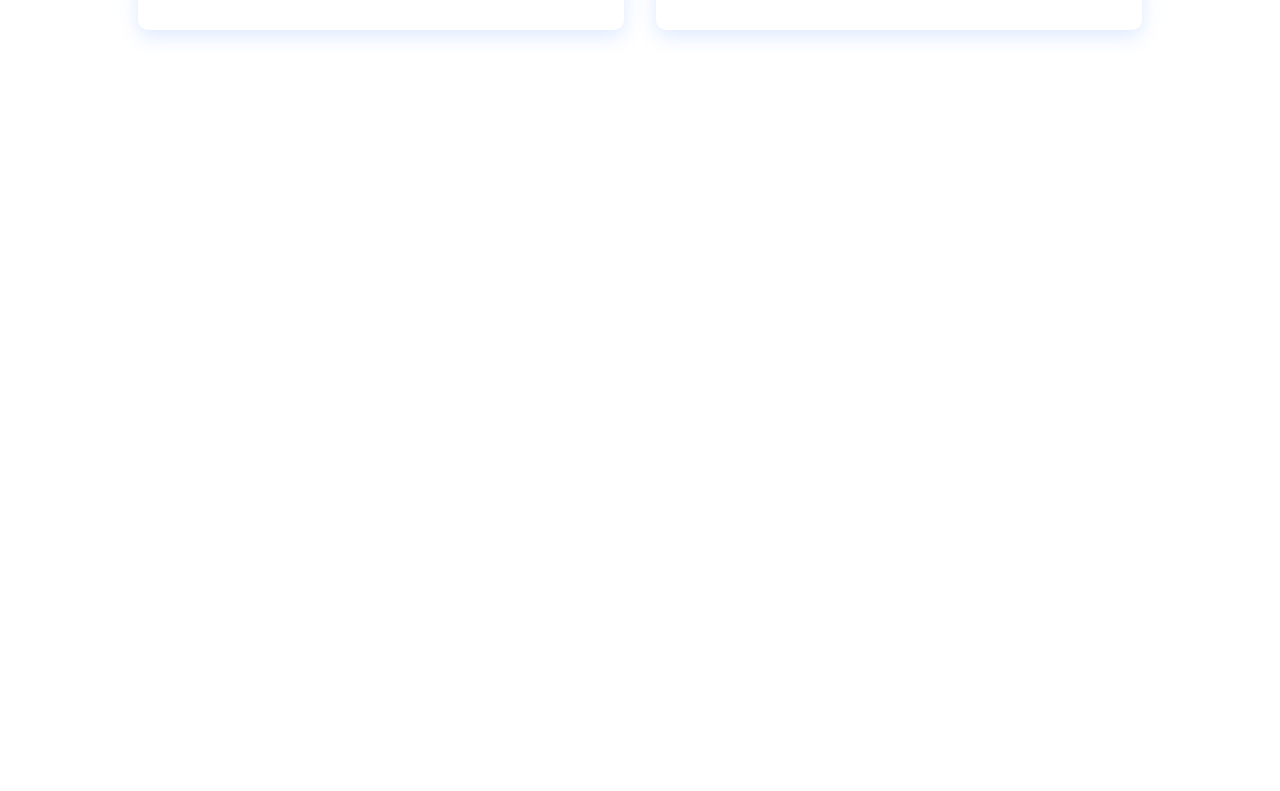
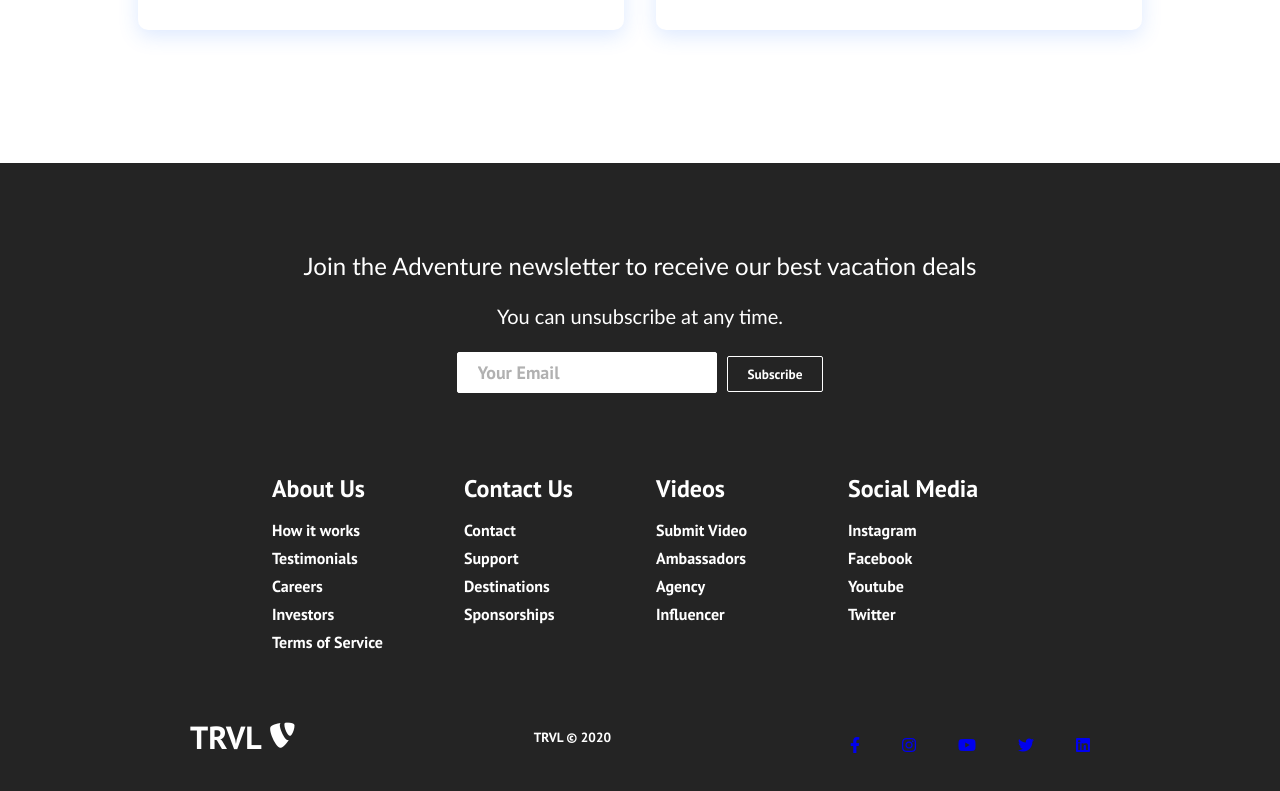
Before and after one commit to realiru/Portfolio-Website, a React (Create React App) app in the folder portfolio/: page / in a window 1280 px wide. Shown: the part 1430-2221 px from the top of the page. Before the commit the page ends 1593 px from the top, so only its background shows below. Built offline with nearby package versions, Linux system fonts and the light colour scheme.

Commit message:
Footer added
Footer added. Website completed (skeleton of final website)

```diff
--- a/portfolio/src/components/Footer.css
+++ b/portfolio/src/components/Footer.css
@@ -0,0 +1,161 @@
+.footer-container{
+    background-color: #242424;
+    padding: 4rem 0 2rem 0;
+    display: flex;
+    flex-direction: column;
+    justify-content: center;
+    align-items: center;
+}
+
+.footer-subscription{
+    display: flex;
+    flex-direction: column;
+    justify-content: center;
+    align-items: center;
+    text-align: center;
+    margin-bottom: 24px;
+    padding: 24px;
+    color: #fff;
+}
+
+.footer-subscription > p {
+    font-family: 'Trebuchet MS', 'Lucida Sans Unicode', 'Lucida Grande', 'Lucida Sans', Arial, sans-serif;
+}
+
+.footer-subscription-heading{
+    margin-bottom: 24px;
+    font-size: 24px;
+}
+
+.footer-subscription-text{
+    margin-bottom: 24px;
+    font-size: 20px;
+}
+
+.footer-input{
+    padding: 8px 20px;
+    border-radius: 2px;
+    margin-right: 10px;
+    outline: none;
+    /* border: none; */
+    font-size: 18px;
+    margin-bottom: 16px;
+    border: 1px solid #fff;
+}
+
+.footer-links{
+    width: 100%;
+    max-width: 1000px;
+    display: flex;
+    justify-content: center;
+}
+
+.footer-link-wrapper{
+    display: flex;
+}
+
+.footer-link-items{
+    display: flex;
+    flex-direction: column;
+    align-items: flex-start;
+    margin: 16px;
+    text-align: left;
+    width: 160px;
+    box-sizing: border-box;
+}
+
+.footer-link-items h2{
+    margin-bottom: 16px;
+}
+
+.footer-link-items > h2{
+    color: #fff;
+}
+
+.footer-link-items a{
+    color: #fff;
+    text-decoration: none;
+    margin-bottom: 8px;
+}
+
+.footer-link-items a:hover{
+    color: #e9e9e9;
+    transition: 0.3s;
+}
+
+.footer-email-form{
+    margin-bottom: 32px;
+}
+
+.footer-input::placeholder{
+    color: #b1b1b1;
+}
+
+
+/* Social Icons */
+.social-icons-link{
+    color: #fff;
+    font-size: 24px;
+}
+
+.social-media{
+    max-width: 1000px;
+    width: 100%;
+}
+
+.social-media-wrap{
+    display: flex;
+    justify-content: space-between;
+    align-items: center;
+    width: 90%;
+    max-width: 1000px;
+    margin: 40px auto 0 auto;
+}
+
+.social-icons{
+    display: flex;
+    justify-content: space-between;
+    align-items: center;
+    width: 240px;
+}
+
+.social-logo{
+    color: #fff;
+    justify-self: start;
+    cursor: pointer;
+    text-decoration: none;
+    font-size: 2rem;
+    display: flex;
+    align-items: center;
+    margin-bottom: 16px;
+}
+
+.website-rights{
+    color: #fff;
+    margin-bottom: 16px;
+}
+
+@media screen and (max-width: 820px){
+    .footer-links{
+        padding-top: 2rem;
+    }
+
+    .footer-link-wrapper{
+        flex-direction: column;
+    }
+
+    .footer-link-items{
+        margin: 0;
+        padding: 10px;
+        width: 100%;
+    }
+
+    .btn {
+        width: 100%;
+    }
+
+    .social-media-wrap{
+        flex-direction: column;
+    }
+
+}
--- a/portfolio/src/components/Footer.js
+++ b/portfolio/src/components/Footer.js
@@ -0,0 +1,120 @@
+import React from 'react';
+import './Footer.css';
+import { Button } from './Button';
+import { Link } from 'react-router-dom';
+
+function Footer() {
+  return (
+    <div className='footer-container'>
+      <section className='footer-subscription'>
+        <p className='footer-subscription-heading'>
+          Join the Adventure newsletter to receive our best vacation deals
+        </p>
+        <p className='footer-subscription-text'>
+          You can unsubscribe at any time.
+        </p>
+        <div className='input-areas'>
+          <form>
+            <input
+              className='footer-input'
+              name='email'
+              type='email'
+              placeholder='Your Email'
+            />
+            <Button buttonStyle='btn--outline'>Subscribe</Button>
+          </form>
+        </div>
+      </section>
+      <div class='footer-links'>
+        <div className='footer-link-wrapper'>
+          <div class='footer-link-items'>
+            <h2>About Us</h2>
+            <Link to='/sign-up'>How it works</Link>
+            <Link to='/'>Testimonials</Link>
+            <Link to='/'>Careers</Link>
+            <Link to='/'>Investors</Link>
+            <Link to='/'>Terms of Service</Link>
+          </div>
+          <div class='footer-link-items'>
+            <h2>Contact Us</h2>
+            <Link to='/'>Contact</Link>
+            <Link to='/'>Support</Link>
+            <Link to='/'>Destinations</Link>
+            <Link to='/'>Sponsorships</Link>
+          </div>
+        </div>
+        <div className='footer-link-wrapper'>
+          <div class='footer-link-items'>
+            <h2>Videos</h2>
+            <Link to='/'>Submit Video</Link>
+            <Link to='/'>Ambassadors</Link>
+            <Link to='/'>Agency</Link>
+            <Link to='/'>Influencer</Link>
+          </div>
+          <div class='footer-link-items'>
+            <h2>Social Media</h2>
+            <Link to='/'>Instagram</Link>
+            <Link to='/'>Facebook</Link>
+            <Link to='/'>Youtube</Link>
+            <Link to='/'>Twitter</Link>
+          </div>
+        </div>
+      </div>
+      <section class='social-media'>
+        <div class='social-media-wrap'>
+          <div class='footer-logo'>
+            <Link to='/' className='social-logo'>
+              TRVL
+              <i class='fab fa-typo3' />
+            </Link>
+          </div>
+          <small class='website-rights'>TRVL © 2020</small>
+          <div class='social-icons'>
+            <Link
+              class='social-icon-link facebook'
+              to='/'
+              target='_blank'
+              aria-label='Facebook'
+            >
+              <i class='fab fa-facebook-f' />
+            </Link>
+            <Link
+              class='social-icon-link instagram'
+              to='/'
+              target='_blank'
+              aria-label='Instagram'
+            >
+              <i class='fab fa-instagram' />
+            </Link>
+            <Link
+              class='social-icon-link youtube'
+              to='/'
+              target='_blank'
+              aria-label='Youtube'
+            >
+              <i class='fab fa-youtube' />
+            </Link>
+            <Link
+              class='social-icon-link twitter'
+              to='/'
+              target='_blank'
+              aria-label='Twitter'
+            >
+              <i class='fab fa-twitter' />
+            </Link>
+            <Link
+              class='social-icon-link twitter'
+              to='/'
+              target='_blank'
+              aria-label='LinkedIn'
+            >
+              <i class='fab fa-linkedin' />
+            </Link>
+          </div>
+        </div>
+      </section>
+    </div>
+  );
+}
+
+export default Footer;
--- a/portfolio/src/components/pages/Home.js
+++ b/portfolio/src/components/pages/Home.js
@@ -2,12 +2,14 @@
 import React from 'react'
 import HeroSection from '../HeroSection'
 import Cards from '../Cards'
+import Footer from '../Footer'
 
 function Home() {
     return (
         <>
         <HeroSection />
         <Cards />
+        <Footer />
         </>
     )
     }
```
